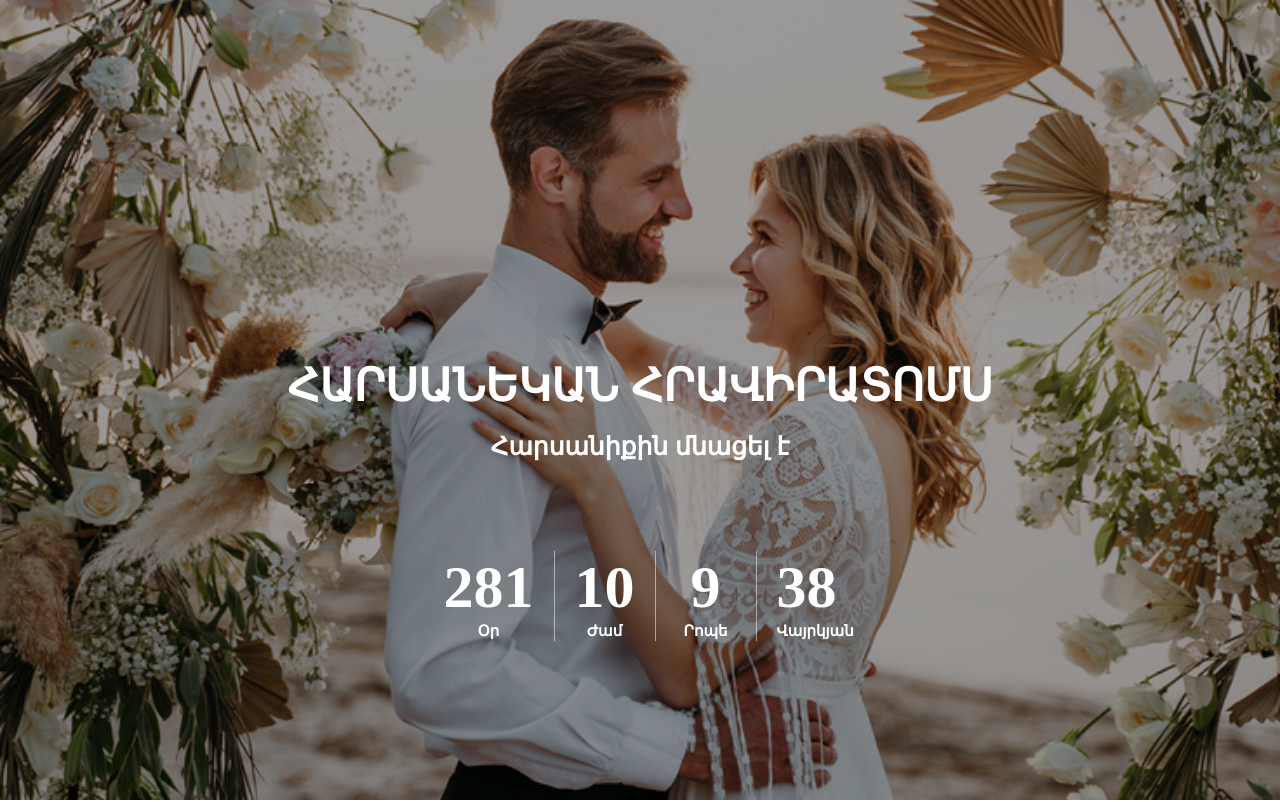
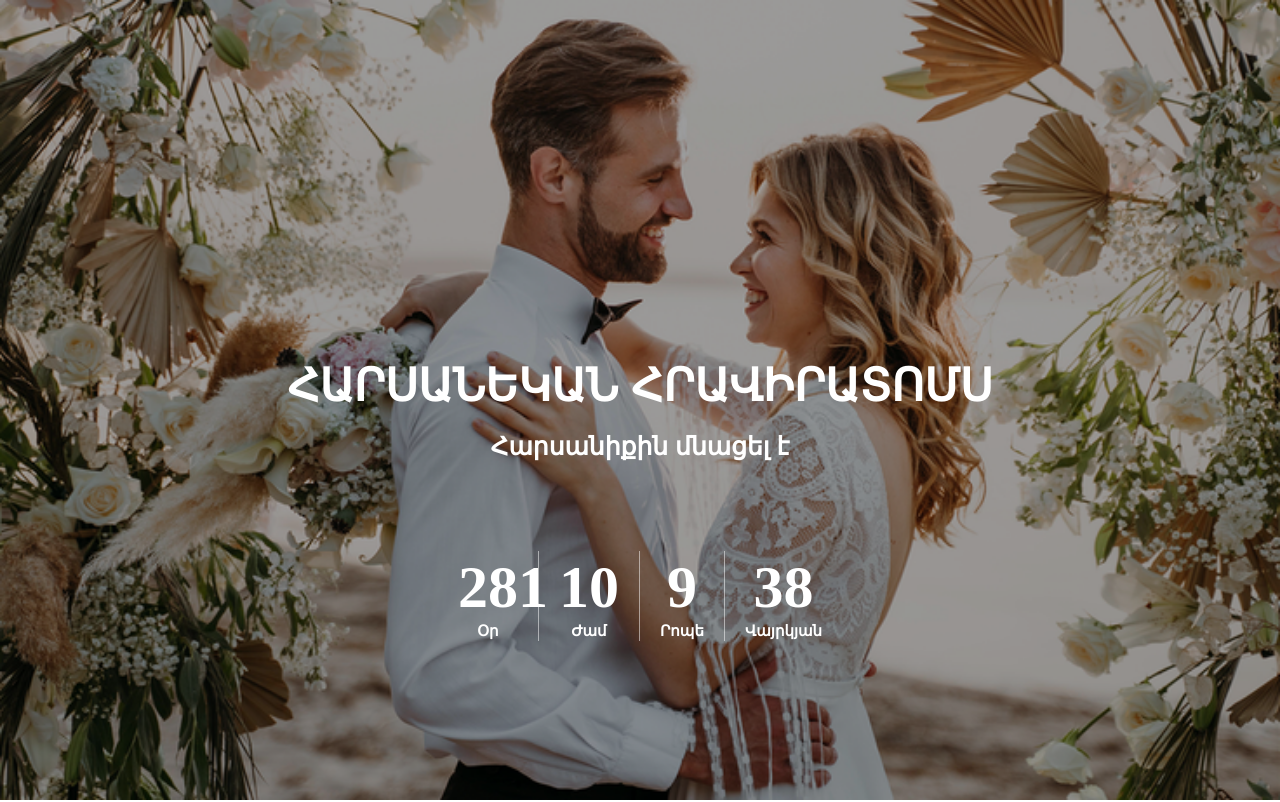
Before and after one commit to Karo3121/hraver., a plain HTML site: page index.html in a window 1280 px wide. Shown: the top 802 px of the page. Drawn offline with Linux system fonts and the light colour scheme.

Commit message:
Update style.css

```diff
--- a/style.css
+++ b/style.css
@@ -72,7 +72,7 @@
     text-align: center;
     list-style: none;
 }
-.linTime{
+.liTime{
         width: 60px;
         color: red;
 }
```
